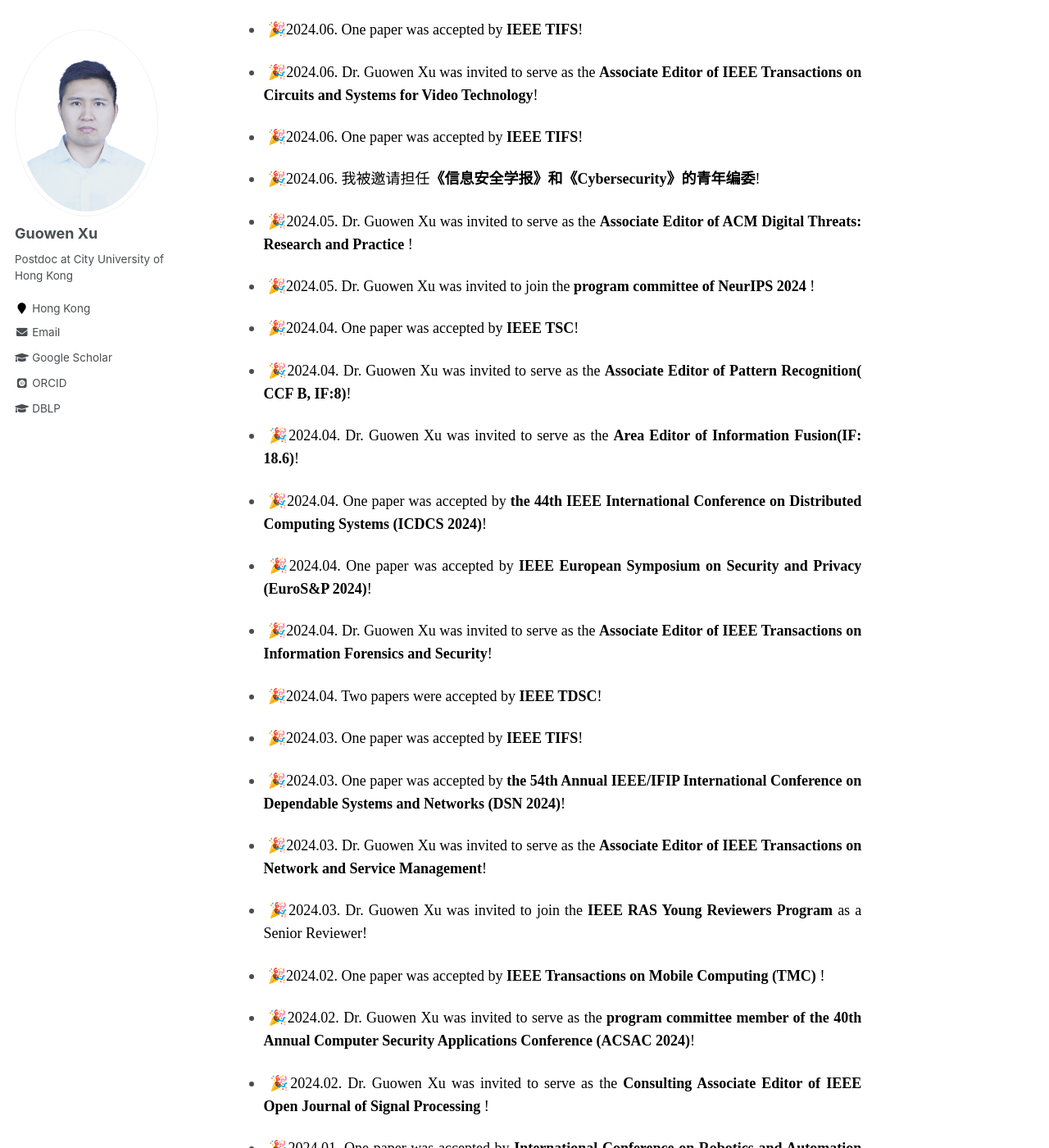
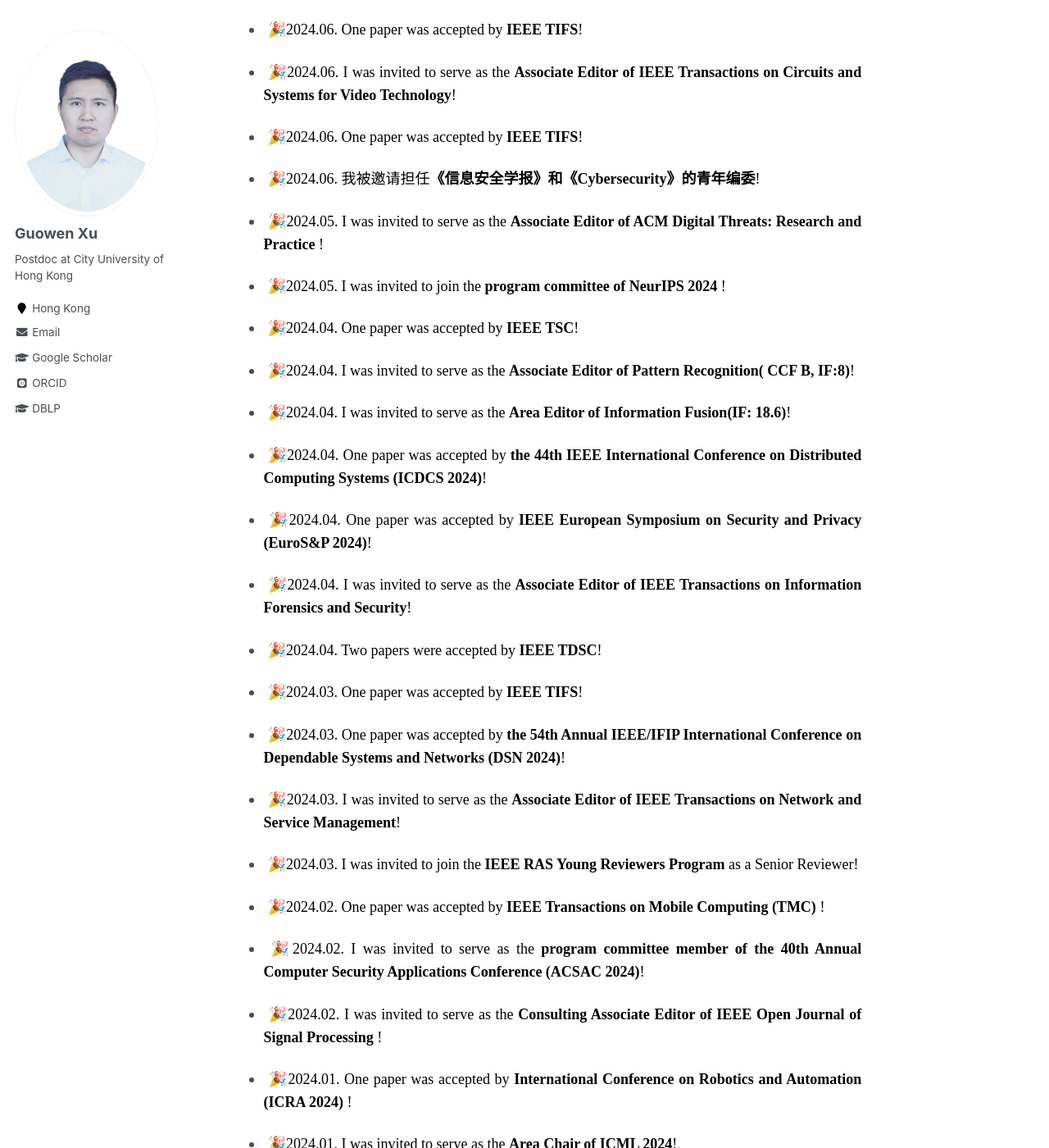
Before and after one commit to Guowen-xu/guowen-xu.github.io, a Jekyll site: the page built from _pages/about.md, in a window 1280 px wide and 1400 px high, scrolled down 451 px. Shown: the whole window at 82% size. Built offline with Jekyll 4.4.1, drawn with Linux system fonts in a browser that asks for light colours; some web fonts are replaced; some of the changed text lies outside the part shown.

Commit message:
Update about.md

```diff
--- a/_pages/about.md
+++ b/_pages/about.md
@@ -15,40 +15,39 @@ redirect_from:
 
   🔥 What's News
 ======
--  <p align="justify">&nbsp;🎉<font face="Times New Roman" color=black size=4>2024.08. Dr. Guowen Xu was invited to serve as the  <b>Area Chair of ICLR 2025</b>!</font></p>
--   <p align="justify">&nbsp;🎉<font face="Times New Roman" color=black size=4>2024.08.  Dr. Guowen Xu was invited to join the <b>Senior program committee of AAAI 2025 </b>!</font></p>
+-  <p align="justify">&nbsp;🎉<font face="Times New Roman" color=black size=4>2024.08. I was invited to serve as the  <b>Area Chair of ICLR 2025</b>!</font></p>
+-   <p align="justify">&nbsp;🎉<font face="Times New Roman" color=black size=4>2024.08.  I was invited to join the <b>Senior program committee of AAAI 2025 </b>!</font></p>
 -   <p align="justify">&nbsp;🎉<font face="Times New Roman" color=black size=4>2024.06. One paper was accepted by <b>IEEE TIFS</b>!</font></p>
 
--   <p align="justify">&nbsp;🎉<font face="Times New Roman" color=black size=4>2024.06.  Dr. Guowen Xu was invited to serve as the <b>Associate Editor of   IEEE Transactions on Circuits and Systems for Video Technology</b>!</font></p>
+-   <p align="justify">&nbsp;🎉<font face="Times New Roman" color=black size=4>2024.06.  I was invited to serve as the <b>Associate Editor of   IEEE Transactions on Circuits and Systems for Video Technology</b>!</font></p>
 -    <p align="justify">&nbsp;🎉<font face="Times New Roman" color=black size=4>2024.06. One paper was accepted by <b>IEEE TIFS</b>!</font></p>
 -   <p align="justify">&nbsp;🎉<font face="Times New Roman" color=black size=4>2024.06.  我被邀请担任<b>《信息安全学报》和《Cybersecurity》的青年编委</b>!</font></p>
--  <p align="justify">&nbsp;🎉<font face="Times New Roman" color=black size=4>2024.05.  Dr. Guowen Xu was invited to serve as the <b>Associate Editor of   ACM Digital Threats: Research and Practice </b>!</font></p>
--  <p align="justify">&nbsp;🎉<font face="Times New Roman" color=black size=4>2024.05.  Dr. Guowen Xu was invited to join the <b>program committee of NeurIPS 2024 </b>!</font></p>
+-  <p align="justify">&nbsp;🎉<font face="Times New Roman" color=black size=4>2024.05.  I was invited to serve as the <b>Associate Editor of   ACM Digital Threats: Research and Practice </b>!</font></p>
+-  <p align="justify">&nbsp;🎉<font face="Times New Roman" color=black size=4>2024.05.  I was invited to join the <b>program committee of NeurIPS 2024 </b>!</font></p>
 -    <p align="justify">&nbsp;🎉<font face="Times New Roman" color=black size=4>2024.04.  One paper was accepted by <b>IEEE TSC</b>!</font></p>
--  <p align="justify">&nbsp;🎉<font face="Times New Roman" color=black size=4>2024.04.  Dr. Guowen Xu was invited to serve as the <b>Associate Editor of  Pattern Recognition( CCF B, IF:8)</b>!</font></p>
--    <p align="justify">&nbsp;🎉<font face="Times New Roman" color=black size=4>2024.04.  Dr. Guowen Xu was invited to serve as the <b> Area Editor of Information Fusion(IF: 18.6)</b>!</font></p>
+-  <p align="justify">&nbsp;🎉<font face="Times New Roman" color=black size=4>2024.04.  I was invited to serve as the <b>Associate Editor of  Pattern Recognition( CCF B, IF:8)</b>!</font></p>
+-    <p align="justify">&nbsp;🎉<font face="Times New Roman" color=black size=4>2024.04. I was invited to serve as the <b> Area Editor of Information Fusion(IF: 18.6)</b>!</font></p>
 -   <p align="justify">&nbsp;🎉<font face="Times New Roman" color=black size=4>2024.04. One paper was  accepted by <b>the 44th IEEE International Conference on Distributed Computing Systems (ICDCS 2024)</b>!</font></p>
 -   <p align="justify">&nbsp;🎉<font face="Times New Roman" color=black size=4>2024.04. One paper was  accepted by <b>IEEE European Symposium on Security and Privacy (EuroS&P 2024)</b>!</font></p>
--   <p align="justify">&nbsp;🎉<font face="Times New Roman" color=black size=4>2024.04.  Dr. Guowen Xu was invited to serve as the  <b>Associate Editor of IEEE Transactions on Information Forensics and Security</b>!</font></p>
+-   <p align="justify">&nbsp;🎉<font face="Times New Roman" color=black size=4>2024.04.  I was invited to serve as the  <b>Associate Editor of IEEE Transactions on Information Forensics and Security</b>!</font></p>
 -    <p align="justify">&nbsp;🎉<font face="Times New Roman" color=black size=4>2024.04. Two papers were accepted by  <b>IEEE  TDSC</b>!</font></p>
 -    <p align="justify">&nbsp;🎉<font face="Times New Roman" color=black size=4>2024.03. One paper was  accepted by <b>IEEE TIFS</b>!</font></p>
 -    <p align="justify">&nbsp;🎉<font face="Times New Roman" color=black size=4>2024.03.  One paper was accepted by  <b>the 54th Annual IEEE/IFIP International Conference on Dependable Systems and Networks (DSN 2024)</b>!</font></p>
--   <p align="justify">&nbsp;🎉<font face="Times New Roman" color=black size=4>2024.03.  Dr. Guowen Xu was invited to serve as the  <b>Associate Editor of IEEE Transactions on Network and Service Management</b>!</font></p>
-- <p align="justify">&nbsp;🎉<font face="Times New Roman" color=black size=4>2024.03. Dr. Guowen Xu was invited to join the  <b> IEEE RAS Young Reviewers Program</b> as a Senior Reviewer!</font></p>
+-   <p align="justify">&nbsp;🎉<font face="Times New Roman" color=black size=4>2024.03.  I was invited to serve as the  <b>Associate Editor of IEEE Transactions on Network and Service Management</b>!</font></p>
+- <p align="justify">&nbsp;🎉<font face="Times New Roman" color=black size=4>2024.03. I was invited to join the  <b> IEEE RAS Young Reviewers Program</b> as a Senior Reviewer!</font></p>
 -   <p align="justify">&nbsp;🎉<font face="Times New Roman" color=black size=4>2024.02. One paper was accepted by  <b>IEEE Transactions on Mobile Computing (TMC) </b>!</font></p>
--  <p align="justify">&nbsp;🎉<font face="Times New Roman" color=black size=4>2024.02. Dr. Guowen Xu was invited to serve as the  <b>program committee  member of the 40th Annual Computer Security Applications Conference (ACSAC 2024)</b>!</font></p>
--  <p align="justify">&nbsp;🎉<font face="Times New Roman" color=black size=4>2024.02. Dr. Guowen Xu was invited to serve as the  <b> Consulting Associate Editor of IEEE Open Journal of Signal Processing </b>!</font></p>
+-  <p align="justify">&nbsp;🎉<font face="Times New Roman" color=black size=4>2024.02. I was invited to serve as the  <b>program committee  member of the 40th Annual Computer Security Applications Conference (ACSAC 2024)</b>!</font></p>
+-  <p align="justify">&nbsp;🎉<font face="Times New Roman" color=black size=4>2024.02. I was invited to serve as the  <b> Consulting Associate Editor of IEEE Open Journal of Signal Processing </b>!</font></p>
 -  <p align="justify">&nbsp;🎉<font face="Times New Roman" color=black size=4>2024.01. One paper was accepted by  <b>International Conference on Robotics and Automation (ICRA 2024) </b>!</font></p>
-- <p align="justify">&nbsp;🎉<font face="Times New Roman" color=black size=4>2024.01. Dr. Guowen Xu was invited to serve as the  <b>Area Chair of ICML 2024</b>!</font></p>
+- <p align="justify">&nbsp;🎉<font face="Times New Roman" color=black size=4>2024.01. I was invited to serve as the  <b>Area Chair of ICML 2024</b>!</font></p>
 - <p align="justify">&nbsp;🎉<font face="Times New Roman" color=black size=4>2023.12. One paper was accepted by  <b>IEEE  INFOCOM 2024</b>!</font></p>
 - <p align="justify"> &nbsp;🎉<font face="Times New Roman" color=black size=4>2023.10. One paper was accepted by <b>  Field-Programmable Technology (FPT) conference 2023!</b></font></p>
-- <p align="justify"> &nbsp;🎉<font face="Times New Roman" color=black size=4>2023.10. Dr. Guowen Xu was selected into the 2023 <b>Stanford World's Top 2% Scientists!</b></font></p>
 - <p align="justify"> &nbsp;🎉<font face="Times New Roman" color=black size=4>2023.09. One paper was accepted by <b>IEEE TSC!</b></font></p>
 - <p align="justify"> &nbsp;🎉<font face="Times New Roman" color=black size=4>2023.08. One paper was accepted by <b>IEEE TKDE!</b></font></p>
 - <p align="justify">&nbsp;🎉<font face="Times New Roman" color=black size=4>2023.08. One paper was accepted by <b>IEEE TIFS</b>!</font></p>
 -  <p align="justify">&nbsp;🎉<font face="Times New Roman" color=black size=4>2023.07. One paper was accepted by  <b>IEEE S&P 2024</b>!</font></p>
 -  <p align="justify">&nbsp;🎉<font face="Times New Roman" color=black size=4>2023.06. One paper was  accepted by  <b>IEEE  TDSC</b>!</font></p>
--  <p align="justify">&nbsp;🎉<font face="Times New Roman" color=black size=4>2023.06. Dr. Guowen Xu joined the <b>Editoral Board of  IET Information Security</b>!</font></p>
+-  <p align="justify">&nbsp;🎉<font face="Times New Roman" color=black size=4>2023.06. I joined the <b>Editoral Board of  IET Information Security</b>!</font></p>
 -  <p align="justify">&nbsp;🎉<font face="Times New Roman" color=black size=4>2023.06. One paper was accepted by  <b>IEEE TDSC</b>!</font></p>
 -  <p align="justify">&nbsp;🎉<font face="Times New Roman" color=black size=4>2023.06. One paper was accepted by  <b>IEEE TIFS</b>!</font></p>
 -  <p align="justify">&nbsp;🎉<font face="Times New Roman" color=black size=4>2023.05. One paper  got the <b>Best Paper Award</b> of IEEE BigDataSecurity 2023!</font></p>
@@ -63,8 +62,8 @@ redirect_from:
 -  <p align="justify">&nbsp;🎉<font face="Times New Roman" color=black size=4>2022.12. One paper was accepted by  <b>IEEE  INFOCOM 2023</b>!</font></p>
 -  <p align="justify">&nbsp;🎉<font face="Times New Roman" color=black size=4>2022.11. One paper was accepted by  <b>IEEE  TIFS</b>!</font></p>
 -  <p align="justify">&nbsp;🎉<font face="Times New Roman" color=black size=4>2022.10. One paper was  accepted by  <b>IEEE TDSC</b>!</font></p>
--  <p align="justify">&nbsp;🎉<font face="Times New Roman" color=black size=4>2022.10. Dr. Guowen Xu joined the program committee of  <b>TheWebConf2023 </b>!</font></p>
--  <p align="justify">&nbsp;🎉<font face="Times New Roman" color=black size=4>2022.10. Dr. Guowen Xu joined the  <b>Distinguished Review Board for ACM TWEB</b>!</font></p>
+-  <p align="justify">&nbsp;🎉<font face="Times New Roman" color=black size=4>2022.10. I was invited to join the program committee of  <b>TheWebConf2023 </b>!</font></p>
+-  <p align="justify">&nbsp;🎉<font face="Times New Roman" color=black size=4>2022.10. I was invited to join the  <b>Distinguished Review Board for ACM TWEB</b>!</font></p>
 -  <p align="justify">&nbsp;🎉<font face="Times New Roman" color=black size=4>2022.09. One paper  was accepted by the  <b>NeurIPS 2022</b>!</font></p>
 -  <p align="justify">&nbsp;🎉<font face="Times New Roman" color=black size=4>2022.08. One paper was  accepted by  <b>ACM CCS
 2022</b>!</font></p>
```
